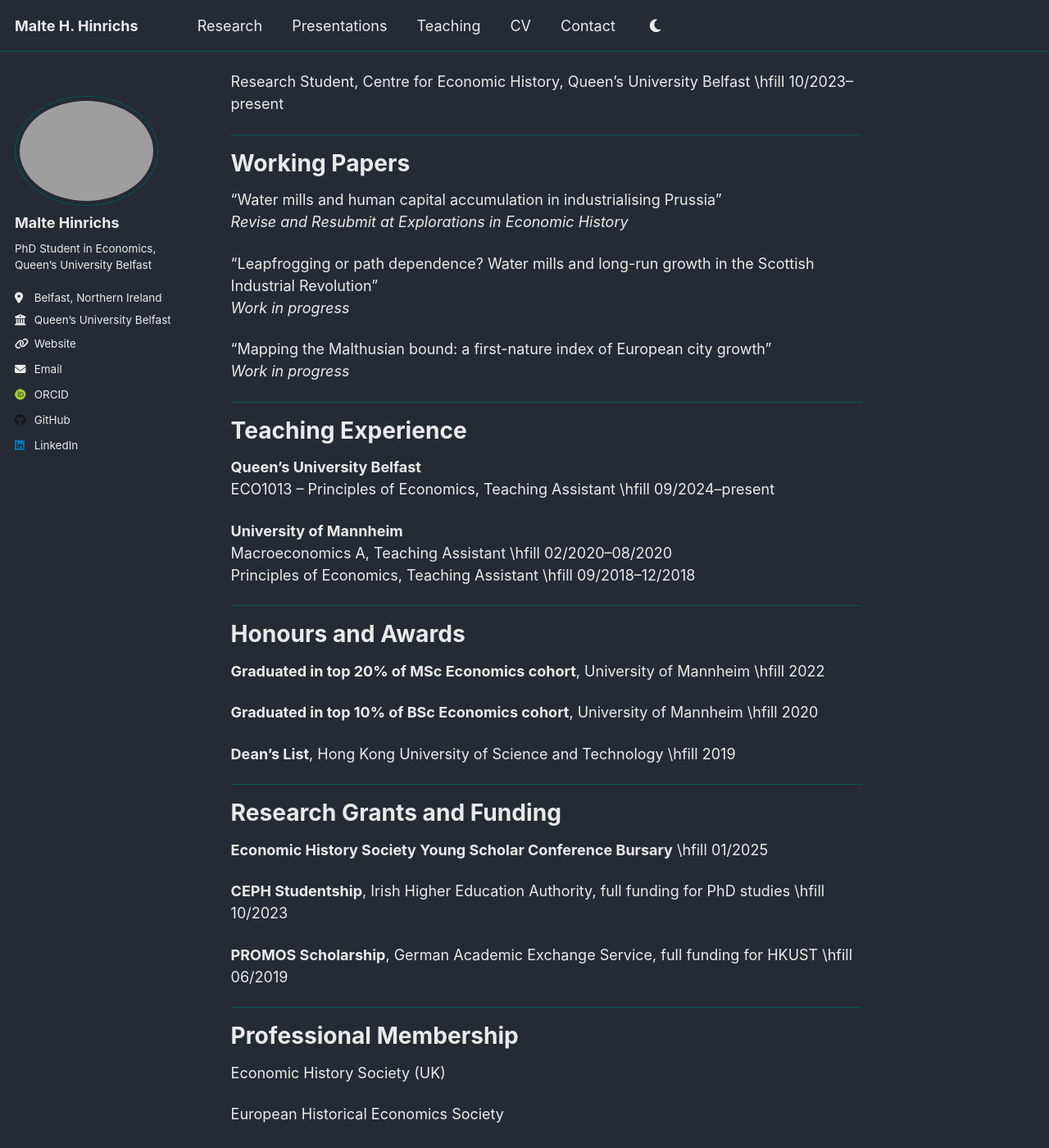
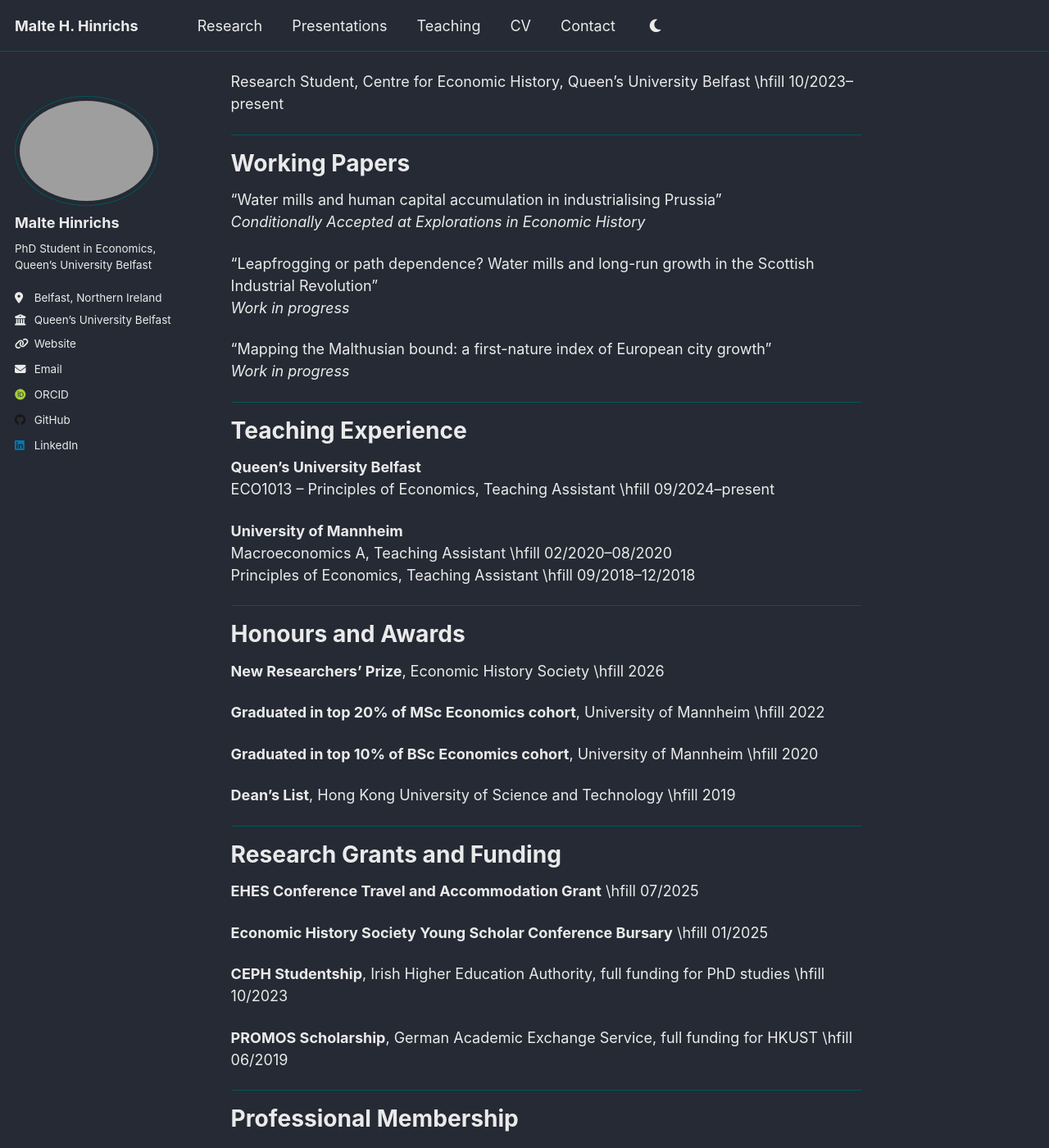
Before and after one commit to maltehhinrichs/maltehhinrichs.github.io, a Jekyll site: the page built from files/cv-latest.md, in a window 1280 px wide and 1400 px high, scrolled down 715 px. Shown: the whole window at 82% size. Built offline with Jekyll 4.4.1, drawn with Linux system fonts in a browser that asks for light colours; some web fonts are replaced; a script that is not in the unit is left out; some of the changed text lies outside the part shown.

Commit message:
Updated CV from Mega

```diff
--- a/files/cv-latest.md
+++ b/files/cv-latest.md
@@ -76,7 +76,7 @@ Research Student, Centre for Economic History, Queen’s University Belfast \hfi
 # Working Papers
 
 "Water mills and human capital accumulation in industrialising Prussia"
-*Revise and Resubmit at Explorations in Economic History*
+*Conditionally Accepted at Explorations in Economic History*
 
 "Leapfrogging or path dependence? Water mills and long-run growth in the Scottish Industrial Revolution"
 *Work in progress*
@@ -99,6 +99,8 @@ Principles of Economics, Teaching Assistant \hfill 09/2018--12/2018
 
 # Honours and Awards
 
+**New Researchers’ Prize**, Economic History Society \hfill 2026
+
 **Graduated in top 20% of MSc Economics cohort**, University of Mannheim \hfill 2022
 
 **Graduated in top 10% of BSc Economics cohort**, University of Mannheim \hfill 2020
@@ -109,7 +111,7 @@ Principles of Economics, Teaching Assistant \hfill 09/2018--12/2018
 
 # Research Grants and Funding
 
-<!-- **EHES Conference Travel and Accommodation Grant** \hfill 07/2025 -->
+**EHES Conference Travel and Accommodation Grant** \hfill 07/2025
 
 **Economic History Society Young Scholar Conference Bursary** \hfill 01/2025
 
@@ -132,6 +134,8 @@ Irish Economic Association
 # Academic Presentations
 
 ## 2026
+
+**Economic History Society Conference**, London School of Economics \hfill 04/2026
 
 **Economic History Seminar**, University of Hohenheim \hfill 03/2026
 
```
Also changed, not shown: 1 other file.
